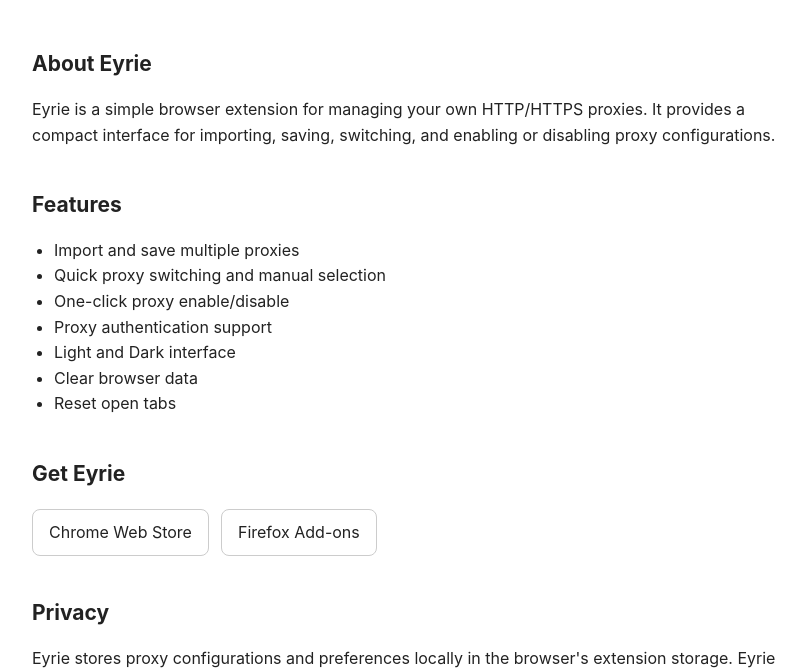
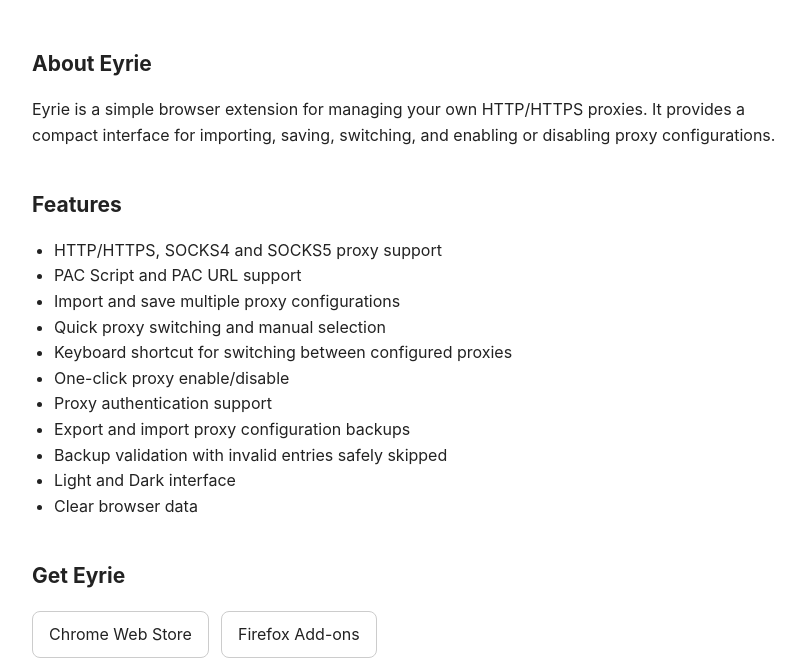
Before and after one commit to Jrald201/Eyrie, a plain HTML site: page index.html in a window 1280 px wide. Shown: the part 151-821 px from the top of the page, without its empty margins (232-1038 px from the left). Drawn offline with Linux system fonts and the light colour scheme.

Commit message:
Update index.html

```diff
--- a/index.html
+++ b/index.html
@@ -39,13 +39,17 @@ footer a{border:0;padding:0;text-decoration:underline}
 <section>
 <h2>Features</h2>
 <ul>
-<li>Import and save multiple proxies</li>
+<li>HTTP/HTTPS, SOCKS4 and SOCKS5 proxy support</li>
+<li>PAC Script and PAC URL support</li>
+<li>Import and save multiple proxy configurations</li>
 <li>Quick proxy switching and manual selection</li>
+<li>Keyboard shortcut for switching between configured proxies</li>
 <li>One-click proxy enable/disable</li>
 <li>Proxy authentication support</li>
+<li>Export and import proxy configuration backups</li>
+<li>Backup validation with invalid entries safely skipped</li>
 <li>Light and Dark interface</li>
 <li>Clear browser data</li>
-<li>Reset open tabs</li>
 </ul>
 </section>
 
```
